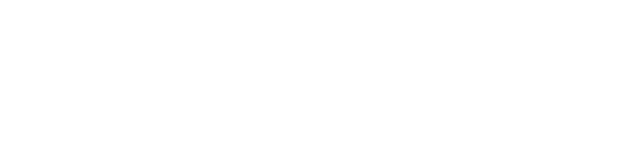
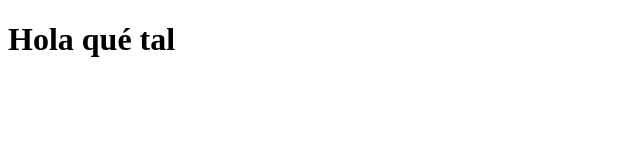
Before and after one commit to jaimegarijo/test, a plain HTML site: page index.html in a window 1280 px wide. Shown: the whole page, without its empty margins (0-640 px from the left). Drawn offline with Linux system fonts and the light colour scheme.

Commit message:
agregamos un h1

```diff
--- a/index.html
+++ b/index.html
@@ -6,6 +6,6 @@
     <title>Document</title>
 </head>
 <body>
-
+    <h1>Hola qué tal</h1>
 </body>
 </html>
```
